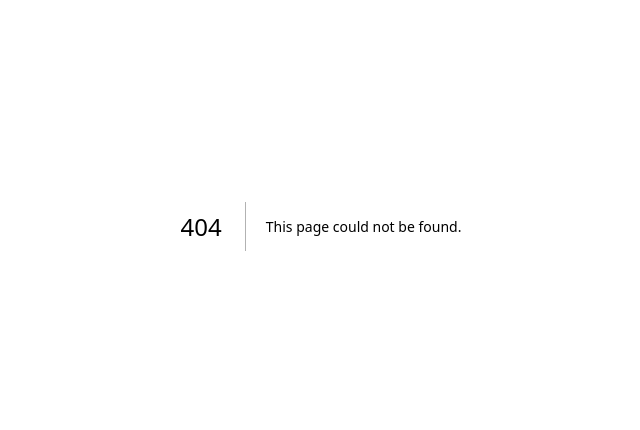
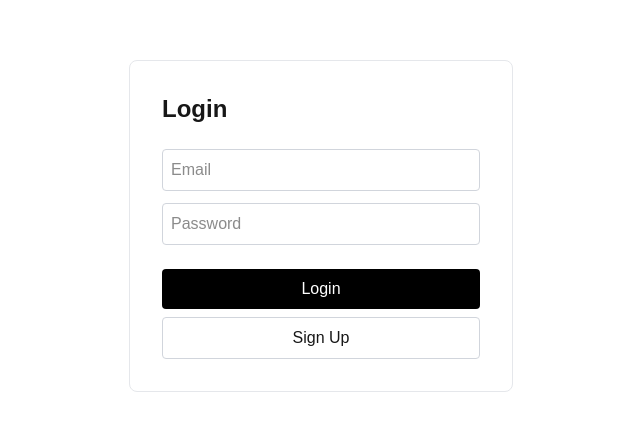
Before and after one commit to azkriven16/portfolio, a Next.js app: page /login in a window 1280 px wide. Before the commit this address had no page. Shown: the part 174-604 px from the top of the page, without its empty margins (319-959 px from the left). Built offline with nearby package versions, Linux system fonts and the light colour scheme; no server answers.

Commit message:
feat: add email/password auth with protected dashboard

```diff
--- a/package.json
+++ b/package.json
@@ -13,6 +13,7 @@
     "cf-typegen": "wrangler types --env-interface CloudflareEnv ./cloudflare-env.d.ts"
   },
   "dependencies": {
+    "@supabase/ssr": "^0.8.0",
     "@supabase/supabase-js": "^2.97.0",
     "next": "16.1.5",
     "react": "19.1.5",
--- /dev/null
+++ b/src/app/dashboard/page.tsx
@@ -0,0 +1,20 @@
+import { createClient } from "@/lib/supabase/server";
+import { redirect } from "next/navigation";
+import LogoutButton from "@/components/LogoutButton";
+
+export default async function DashboardPage() {
+  const supabase = await createClient();
+  const { data: { user } } = await supabase.auth.getUser();
+
+  if (!user) redirect("/login");
+
+  return (
+    <main className="p-8">
+      <div className="flex justify-between items-center mb-4">
+        <h1 className="text-2xl font-bold">Dashboard</h1>
+        <LogoutButton />
+      </div>
+      <p>Welcome, {user.email}!</p>
+    </main>
+  );
+}
--- /dev/null
+++ b/src/app/login/page.tsx
@@ -0,0 +1,95 @@
+"use client";
+
+import { useState } from "react";
+import { useRouter } from "next/navigation";
+import { createClient } from "@/lib/supabase/client";
+
+export default function LoginPage() {
+  const router = useRouter();
+  const supabase = createClient();
+  const [email, setEmail] = useState("");
+  const [password, setPassword] = useState("");
+  const [error, setError] = useState<string | null>(null);
+  const [loading, setLoading] = useState(false);
+
+  async function handleLogin() {
+    setLoading(true);
+    setError(null);
+
+    const { error } = await supabase.auth.signInWithPassword({
+      email,
+      password,
+    });
+
+    if (error) {
+      setError(error.message);
+      setLoading(false);
+      return;
+    }
+
+    router.push("/dashboard");
+    router.refresh();
+  }
+
+  async function handleSignUp() {
+    setLoading(true);
+    setError(null);
+
+    const { error } = await supabase.auth.signUp({
+      email,
+      password,
+    });
+
+    if (error) {
+      setError(error.message);
+      setLoading(false);
+      return;
+    }
+
+    setError("Check your email to confirm your account!");
+    setLoading(false);
+  }
+
+  return (
+    <main className="min-h-screen flex items-center justify-center">
+      <div className="w-full max-w-sm p-8 border border-gray-200 rounded-lg">
+        <h1 className="text-2xl font-bold mb-6">Login</h1>
+
+        {error && (
+          <p className="mb-4 text-sm text-red-500">{error}</p>
+        )}
+
+        <input
+          type="email"
+          placeholder="Email"
+          value={email}
+          onChange={(e) => setEmail(e.target.value)}
+          className="w-full border border-gray-300 rounded p-2 mb-3"
+        />
+        <input
+          type="password"
+          placeholder="Password"
+          value={password}
+          onChange={(e) => setPassword(e.target.value)}
+          className="w-full border border-gray-300 rounded p-2 mb-6"
+        />
+
+        <button
+          onClick={handleLogin}
+          disabled={loading}
+          className="w-full bg-black text-white rounded p-2 mb-2 disabled:opacity-50"
+        >
+          {loading ? "Loading..." : "Login"}
+        </button>
+
+        <button
+          onClick={handleSignUp}
+          disabled={loading}
+          className="w-full border border-gray-300 rounded p-2 disabled:opacity-50"
+        >
+          {loading ? "Loading..." : "Sign Up"}
+        </button>
+      </div>
+    </main>
+  );
+}
--- /dev/null
+++ b/src/components/LogoutButton.tsx
@@ -0,0 +1,24 @@
+"use client";
+
+import { useRouter } from "next/navigation";
+import { createClient } from "@/lib/supabase/client";
+
+export default function LogoutButton() {
+  const router = useRouter();
+  const supabase = createClient();
+
+  async function handleLogout() {
+    await supabase.auth.signOut();
+    router.push("/login");
+    router.refresh();
+  }
+
+  return (
+    <button
+      onClick={handleLogout}
+      className="border border-gray-300 rounded px-4 py-2 text-sm hover:bg-gray-100"
+    >
+      Logout
+    </button>
+  );
+}
--- /dev/null
+++ b/src/lib/supabase/client.ts
@@ -0,0 +1,8 @@
+import { createBrowserClient } from "@supabase/ssr";
+
+export function createClient() {
+  return createBrowserClient(
+    process.env.NEXT_PUBLIC_SUPABASE_URL!,
+    process.env.NEXT_PUBLIC_SUPABASE_ANON_KEY!
+  );
+}
--- /dev/null
+++ b/src/lib/supabase/server.ts
@@ -0,0 +1,25 @@
+import { createServerClient } from "@supabase/ssr";
+import { cookies } from "next/headers";
+
+export async function createClient() {
+  const cookieStore = await cookies();
+
+  return createServerClient(
+    process.env.NEXT_PUBLIC_SUPABASE_URL!,
+    process.env.NEXT_PUBLIC_SUPABASE_ANON_KEY!,
+    {
+      cookies: {
+        getAll() {
+          return cookieStore.getAll();
+        },
+        setAll(cookiesToSet) {
+          try {
+            cookiesToSet.forEach(({ name, value, options }) =>
+              cookieStore.set(name, value, options)
+            );
+          } catch {}
+        },
+      },
+    }
+  );
+}
--- /dev/null
+++ b/src/proxy.ts
@@ -0,0 +1,46 @@
+// src/proxy.ts
+import { createServerClient } from "@supabase/ssr";
+import { NextResponse, type NextRequest } from "next/server";
+
+const protectedRoutes = ["/dashboard", "/profile"];
+
+export async function proxy(request: NextRequest) {
+  let supabaseResponse = NextResponse.next({ request });
+
+  const supabase = createServerClient(
+    process.env.NEXT_PUBLIC_SUPABASE_URL!,
+    process.env.NEXT_PUBLIC_SUPABASE_ANON_KEY!,
+    {
+      cookies: {
+        getAll() {
+          return request.cookies.getAll();
+        },
+        setAll(cookiesToSet) {
+          cookiesToSet.forEach(({ name, value }) =>
+            request.cookies.set(name, value)
+          );
+          supabaseResponse = NextResponse.next({ request });
+          cookiesToSet.forEach(({ name, value, options }) =>
+            supabaseResponse.cookies.set(name, value, options)
+          );
+        },
+      },
+    }
+  );
+
+  const { data: { user } } = await supabase.auth.getUser();
+
+  const isProtected = protectedRoutes.some((route) =>
+    request.nextUrl.pathname.startsWith(route)
+  );
+
+  if (isProtected && !user) {
+    return NextResponse.redirect(new URL("/login", request.url));
+  }
+
+  return supabaseResponse;
+}
+
+export const config = {
+  matcher: ["/((?!_next/static|_next/image|favicon.ico).*)"],
+};
```
Also changed, not shown: 1 other file (tests, documents, lock files or other folders).
